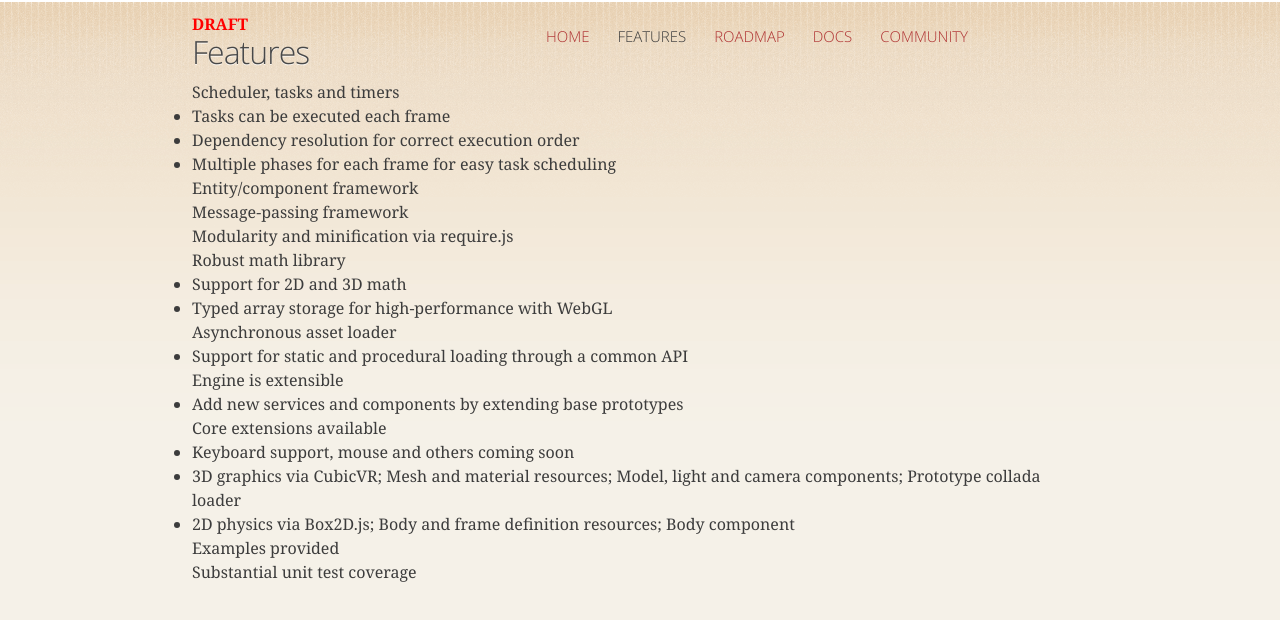
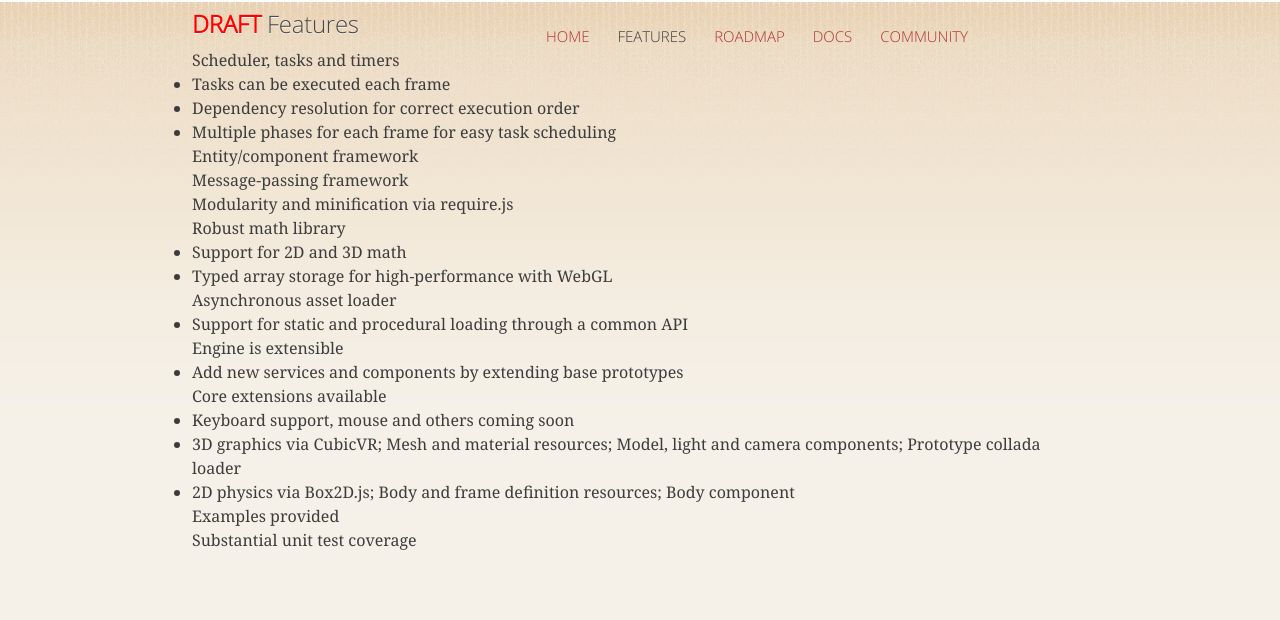
Before and after one commit to gladiusjs/gladiusjs.github.com, a plain HTML site: page features.html in a window 1280 px wide. Drawn offline with Linux system fonts and the light colour scheme.

Commit message:
Fixed draft font/size.

```diff
--- a/features.html
+++ b/features.html
@@ -31,10 +31,9 @@
       </nav>
     </header>
 
-    <font color="red"><b>DRAFT</b></font>
-    <h2>
-      Features
-    </h2>
+    <h4>
+      <font color="red"><b>DRAFT</b></font> Features
+    </h4>
 
     <dl>
       <dd>
```
Also changed, not shown: docs.html (+3 -1 lines), roadmap.html (+1 -1 lines).
